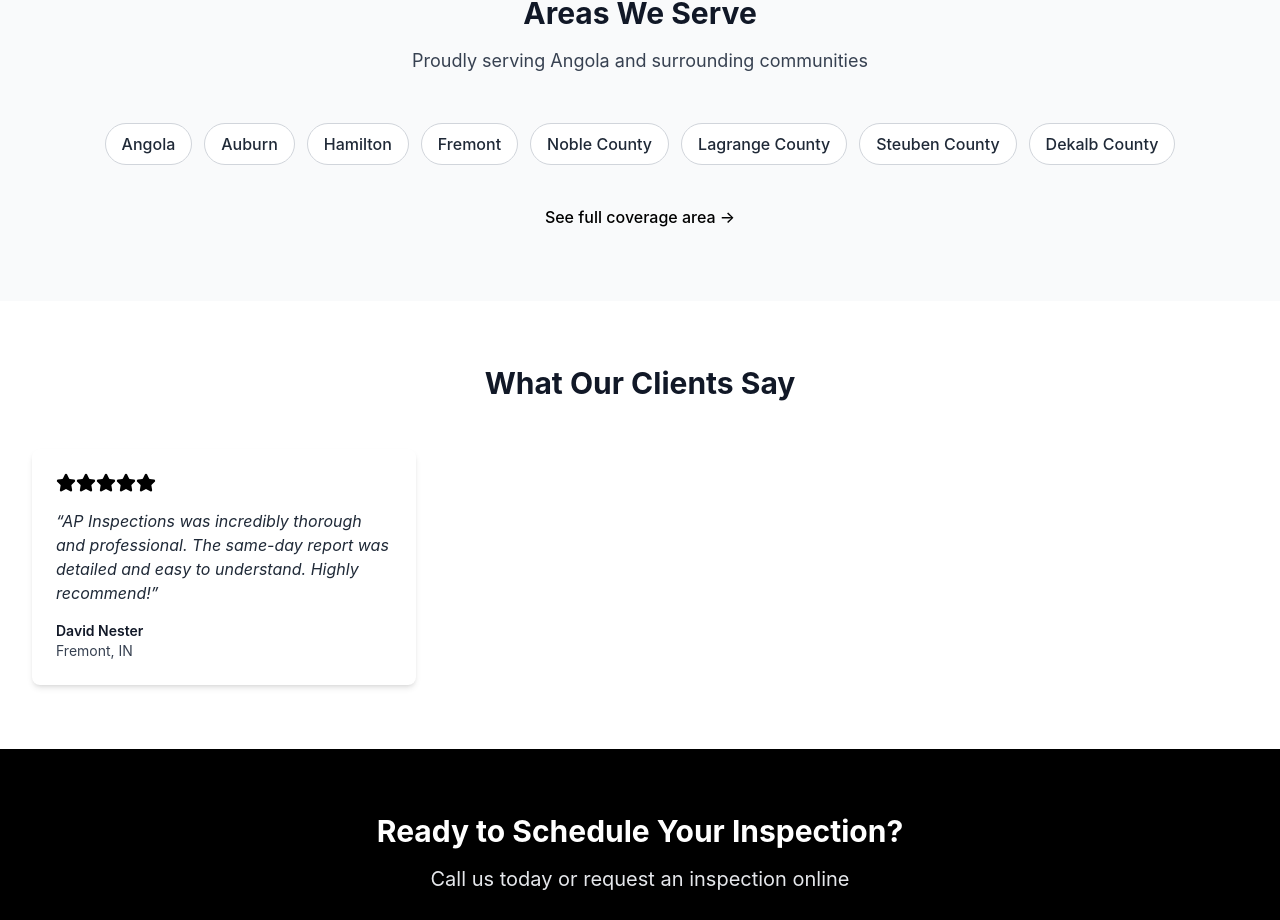
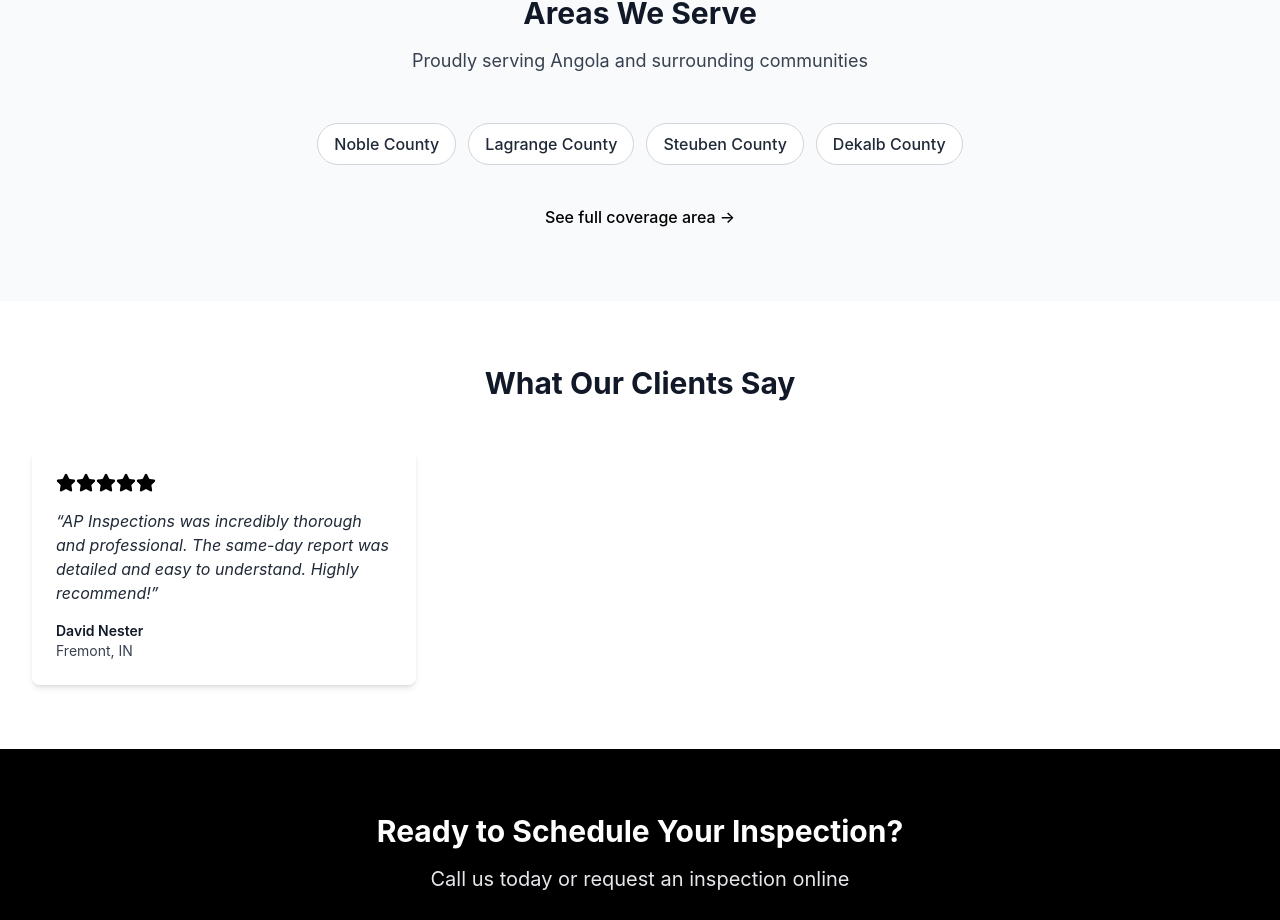
Before and after one commit to paulapinspections/apinspections-com, a Next.js app: page / in a window 1280 px wide. Shown: the part 1397-2317 px from the top of the page. Built offline with nearby package versions, Linux system fonts and the light colour scheme; no server answers.

Commit message:
Update service area list

```diff
--- a/src/site/config.ts
+++ b/src/site/config.ts
@@ -100,10 +100,6 @@
 
   // Service details
   serviceArea: [
-    "Angola",
-    "Auburn",
-    "Hamilton",
-    "Fremont",
     "Noble County",
     "Lagrange County",
     "Steuben County",
```
